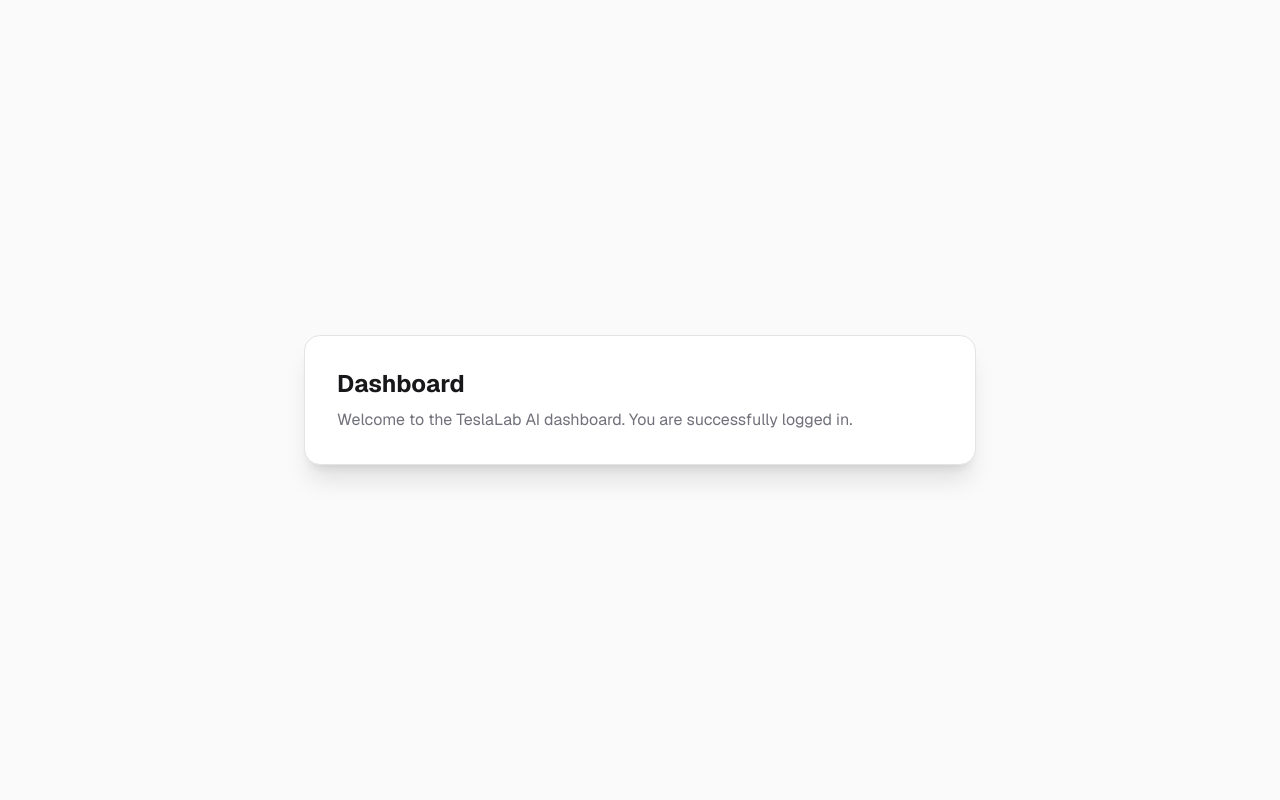
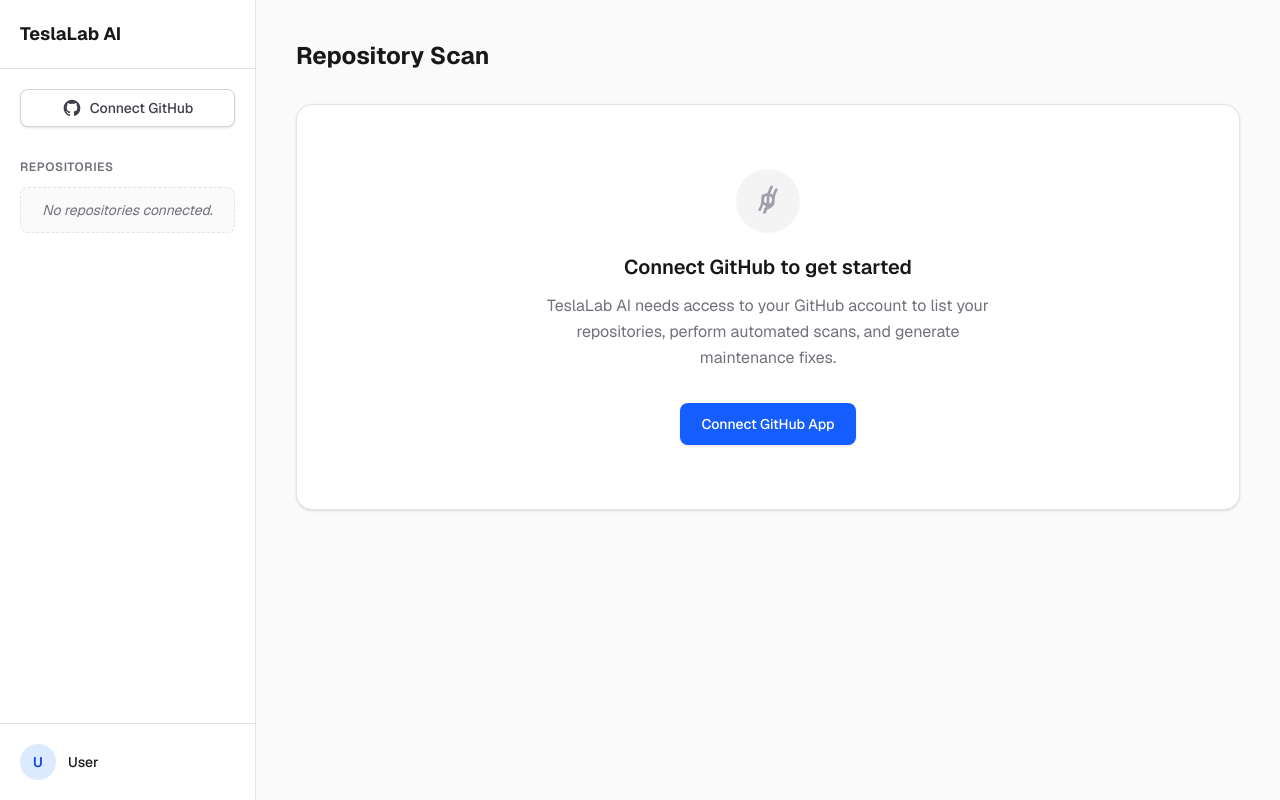
Before and after one commit to TeslaLab-AI/website, a Next.js app in the folder frontend/: page /dashboard in a window 1280 px wide. Built offline with nearby package versions, Linux system fonts and the light colour scheme; no server answers.

Commit message:
feat(dashboard): add Stage 0 dashboard layout

```diff
--- /dev/null
+++ b/frontend/src/app/dashboard/layout.tsx
@@ -0,0 +1,77 @@
+import { createClient } from '@/utils/supabase/server'
+
+export default async function DashboardLayout({
+  children,
+}: {
+  children: React.ReactNode
+}) {
+  const supabase = await createClient()
+
+  // The route is already protected by middleware, but we fetch the user
+  // here server-side to display their profile information.
+  const { data: { user } } = await supabase.auth.getUser()
+
+  // Fallback to 'User' if metadata is missing
+  const fullName = user?.user_metadata?.full_name || 'User'
+  const initial = fullName.charAt(0).toUpperCase()
+
+  return (
+    <div className="flex flex-col md:flex-row min-h-screen bg-zinc-50 dark:bg-black font-sans">
+
+
+      <aside className="w-full md:w-64 bg-white dark:bg-zinc-900 border-b md:border-b-0 md:border-r border-zinc-200 dark:border-zinc-800 flex flex-col shrink-0">
+
+
+        <div className="p-5 border-b border-zinc-200 dark:border-zinc-800">
+          <h1 className="font-bold text-lg text-zinc-900 dark:text-white">TeslaLab AI</h1>
+        </div>
+
+
+        <div className="flex-1 p-5 overflow-y-auto">
+
+          <button className="w-full flex items-center justify-center py-2 px-4 border border-zinc-300 dark:border-zinc-700 rounded-lg shadow-sm text-sm font-medium text-zinc-700 dark:text-zinc-300 bg-white dark:bg-zinc-800 hover:bg-zinc-50 dark:hover:bg-zinc-700 focus:outline-none focus:ring-2 focus:ring-offset-2 focus:ring-zinc-500 transition-colors mb-8">
+            <svg className="w-5 h-5 mr-2" fill="currentColor" viewBox="0 0 24 24" aria-hidden="true">
+              <path fillRule="evenodd" d="M12 2C6.477 2 2 6.484 2 12.017c0 4.425 2.865 8.18 6.839 9.504.5.092.682-.217.682-.483 0-.237-.008-.868-.013-1.703-2.782.605-3.369-1.343-3.369-1.343-.454-1.158-1.11-1.466-1.11-1.466-.908-.62.069-.608.069-.608 1.003.07 1.531 1.032 1.531 1.032.892 1.53 2.341 1.088 2.91.832.092-.647.35-1.088.636-1.338-2.22-.253-4.555-1.113-4.555-4.951 0-1.093.39-1.988 1.029-2.688-.103-.253-.446-1.272.098-2.65 0 0 .84-.27 2.75 1.026A9.564 9.564 0 0112 6.844c.85.004 1.705.115 2.504.337 1.909-1.296 2.747-1.027 2.747-1.027.546 1.379.202 2.398.1 2.651.64.7 1.028 1.595 1.028 2.688 0 3.848-2.339 4.695-4.566 4.943.359.309.678.92.678 1.855 0 1.338-.012 2.419-.012 2.747 0 .268.18.58.688.482A10.019 10.019 0 0022 12.017C22 6.484 17.522 2 12 2z" clipRule="evenodd" />
+            </svg>
+            Connect GitHub
+          </button>
+
+
+          <div className="space-y-2">
+            <h2 className="text-xs font-semibold text-zinc-500 uppercase tracking-wider mb-3">Repositories</h2>
+            <div className="p-3 bg-zinc-50 dark:bg-zinc-800/50 rounded-lg border border-dashed border-zinc-200 dark:border-zinc-700">
+              <p className="text-sm text-zinc-500 dark:text-zinc-400 italic text-center">
+                No repositories connected.
+              </p>
+            </div>
+          </div>
+        </div>
+
+
+        <div className="p-5 border-t border-zinc-200 dark:border-zinc-800">
+          <div className="flex items-center space-x-3">
+            <div className="w-9 h-9 rounded-full bg-blue-100 dark:bg-blue-900/40 flex items-center justify-center flex-shrink-0">
+              <span className="text-sm font-semibold text-blue-700 dark:text-blue-400">
+                {initial}
+              </span>
+            </div>
+            <div className="flex-1 min-w-0">
+              <p className="text-sm font-medium text-zinc-900 dark:text-white truncate">
+                {fullName}
+              </p>
+              <p className="text-xs text-zinc-500 dark:text-zinc-400 truncate">
+                {user?.email}
+              </p>
+            </div>
+          </div>
+        </div>
+      </aside>
+
+
+      <main className="flex-1 flex flex-col min-w-0 overflow-x-hidden">
+        {children}
+      </main>
+
+    </div>
+  )
+}
--- a/frontend/src/app/dashboard/page.tsx
+++ b/frontend/src/app/dashboard/page.tsx
@@ -1,14 +1,31 @@
-'use client'
-
 export default function DashboardPage() {
   return (
-    <div className="flex flex-col min-h-screen items-center justify-center bg-zinc-50 dark:bg-black p-4 font-sans">
-      <main className="w-full max-w-2xl bg-white dark:bg-zinc-900 rounded-2xl shadow-xl p-8 border border-zinc-200 dark:border-zinc-800">
-        <h1 className="text-2xl font-bold text-zinc-900 dark:text-white mb-2">Dashboard</h1>
-        <p className="text-zinc-500 dark:text-zinc-400">
-          Welcome to the TeslaLab AI dashboard. You are successfully logged in.
+    <div className="p-6 md:p-10 w-full max-w-5xl mx-auto">
+      <h2 className="text-2xl font-bold text-zinc-900 dark:text-white mb-8">
+        Repository Scan
+      </h2>
+
+
+      <div className="bg-white dark:bg-zinc-900 rounded-2xl shadow-sm border border-zinc-200 dark:border-zinc-800 p-10 md:p-16 text-center flex flex-col items-center justify-center min-h-[400px]">
+        <div className="w-16 h-16 bg-zinc-100 dark:bg-zinc-800 rounded-full flex items-center justify-center mb-5">
+          <svg className="w-8 h-8 text-zinc-400" fill="none" stroke="currentColor" viewBox="0 0 24 24" xmlns="http://www.w3.org/2000/svg">
+            <path strokeLinecap="round" strokeLinejoin="round" strokeWidth={2} d="M12 11c0 3.517-1.009 6.799-2.753 9.571m-3.44-2.04l.054-.09A13.916 13.916 0 008 11a4 4 0 118 0c0 1.017-.092 2.027-.269 3.012M15.15 15.15l-.09.054a13.916 13.916 0 01-5.114 2.753M12 11c0-3.517 1.009-6.799 2.753-9.571m3.44 2.04l-.054.09A13.916 13.916 0 0016 11a4 4 0 11-8 0c0-1.017.092-2.027.269-3.012" />
+          </svg>
+        </div>
+
+        <h3 className="text-xl font-semibold text-zinc-900 dark:text-white mb-3">
+          Connect GitHub to get started
+        </h3>
+
+        <p className="text-zinc-500 dark:text-zinc-400 max-w-md mx-auto mb-8 leading-relaxed">
+          TeslaLab AI needs access to your GitHub account to list your repositories, perform automated scans, and generate maintenance fixes.
         </p>
-      </main>
+
+
+        <button className="inline-flex items-center justify-center py-2.5 px-5 border border-transparent rounded-lg shadow-sm text-sm font-medium text-white bg-blue-600 hover:bg-blue-700 focus:outline-none focus:ring-2 focus:ring-offset-2 focus:ring-blue-500 transition-colors">
+          Connect GitHub App
+        </button>
+      </div>
     </div>
   )
 }
```
